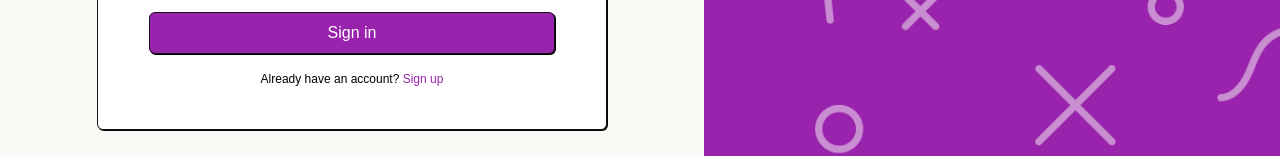
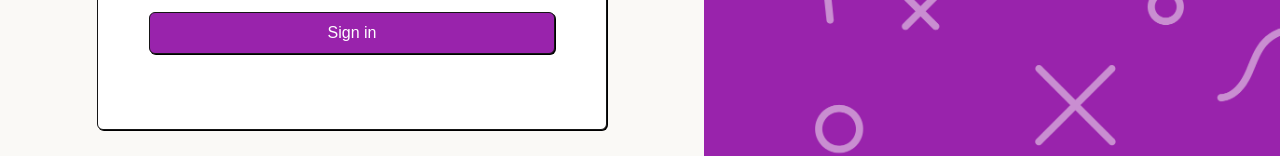
Before and after one commit to codename-untitled/untitled-frontend, a React (Create React App) app: page /employee/signin in a window 1280 px wide. Shown: the part 493-649 px from the top of the page. Built offline with nearby package versions, Linux system fonts and the light colour scheme.

Commit message:
UI Update: Employee Authentication

```diff
--- a/src/pages/employee-signin/index.tsx
+++ b/src/pages/employee-signin/index.tsx
@@ -11,7 +11,7 @@ import {
 } from 'modules/general/store/auth';
 import { useEmployeeSignInMutation } from 'modules/general/store/auth/mutations';
 import toast from 'react-hot-toast';
-import { Link, useNavigate } from 'react-router-dom';
+import { useNavigate } from 'react-router-dom';
 import { schema } from './validation';
 
 const EmployeeSignIn = () => {
@@ -112,15 +112,6 @@ const EmployeeSignIn = () => {
                       type="submit"
                       isLoading={isSubmitting}
                     />
-                    <p className="text-[12px] mt-4">
-                      Already have an account?{' '}
-                      <Link
-                        className="text-chartPurple cursor-pointer"
-                        to="/signup"
-                      >
-                        Sign up
-                      </Link>
-                    </p>
                   </div>
                   <FormikStateContextError
                     mutation={mutation}
```
